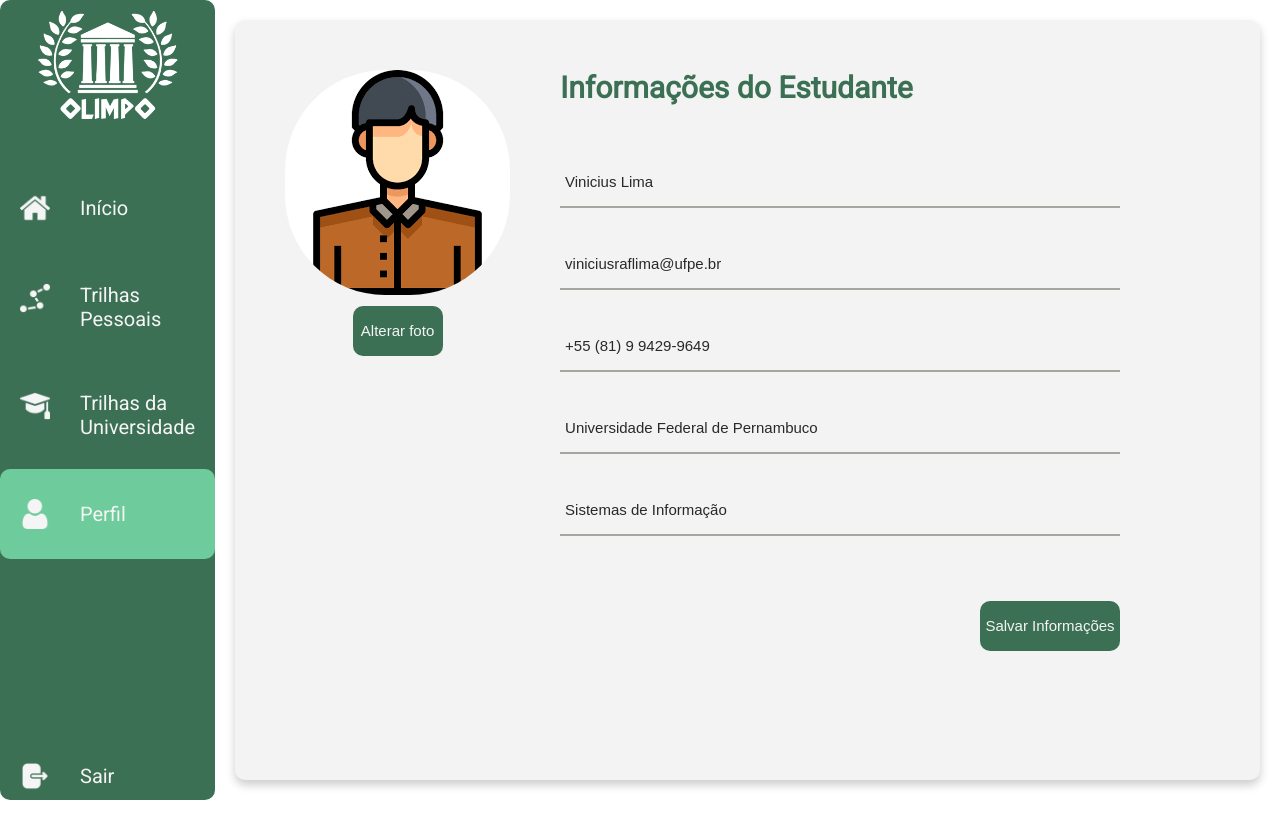
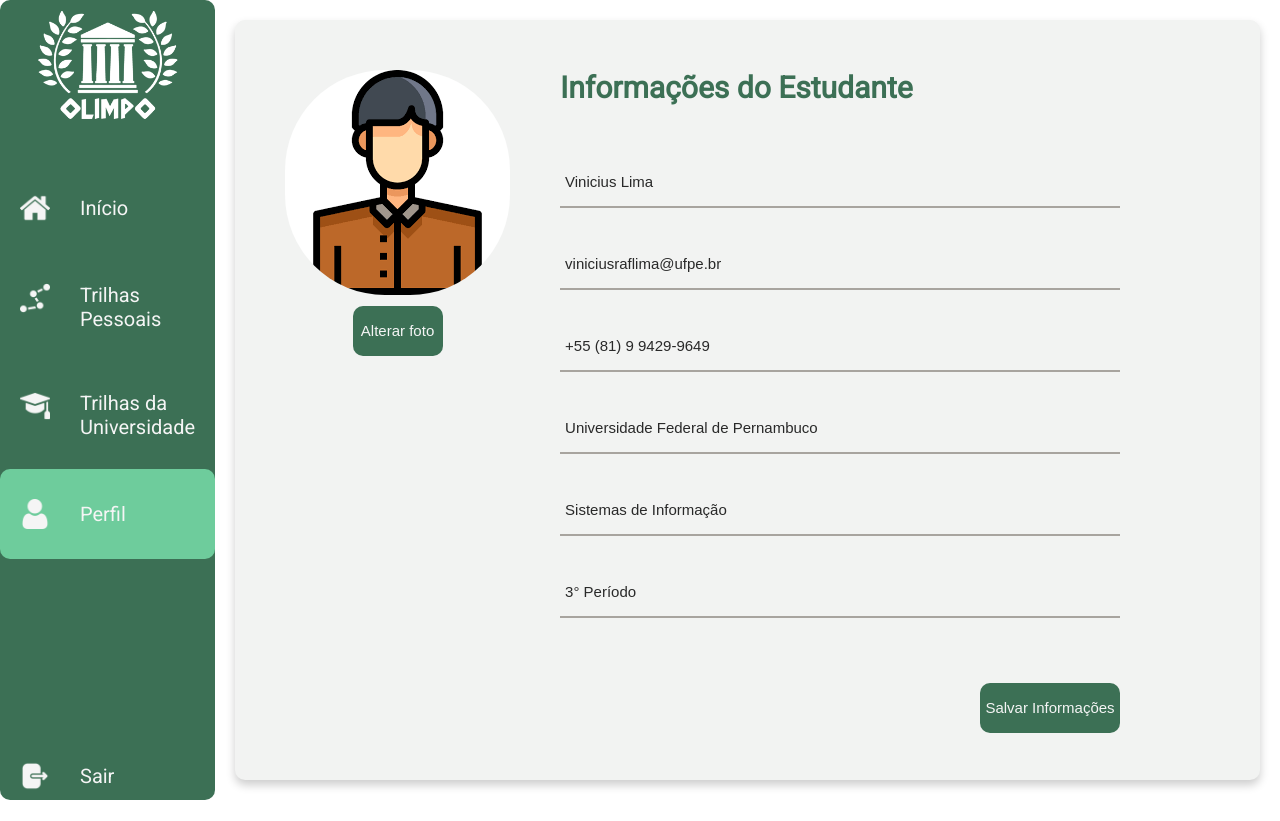
Before and after one commit to lima-vinicius/group4-if977-frontend, a React (Create React App) app: page /student-profile in a window 1280 px wide. Built offline with nearby package versions, Linux system fonts and the light colour scheme.

Commit message:
feature/improvement-all-flow: improvement the login and register flow

```diff
--- a/src/views/LoginPage/index.jsx
+++ b/src/views/LoginPage/index.jsx
@@ -7,31 +7,30 @@ import logo from "../../assets/olimpo-logo.png"
 // import { useInfo } from '../../context/UserContext';
 
 const Login = () => {
-    const [redirect, setRedirect] = useState(false);
+    // const [redirect, setRedirect] = useState(false);
     // const [, setUserInfo] = useInfo()[0];
 
       const [email, setEmail] = useState("");
       const [password, setPassword] = useState("");
 
-    const handleLogin = async () => {
-        window.location.href = '/student-dashboard'
-        // const makeLogin = await [Realizar a requisição para a a rota de login e colocar o objeto de login no body] ;
-        // setUserInfo(makeLogin.data.data.user);
-        // const { token } = await makeLogin.data.data;
-        // const { id, permission } = await makeLogin.data.data.user;
-        // localStorage.setItem('olimpo-token', token);
-        // localStorage.setItem('olimpo-id', id);
+    // const handleLogin = async () => {
+    //     const makeLogin = await [Realizar a requisição para a a rota de login e colocar o objeto de login no body] ;
+    //     setUserInfo(makeLogin.data.data.user);
+    //     const { token } = await makeLogin.data.data;
+    //     const { id, permission } = await makeLogin.data.data.user;
+    //     localStorage.setItem('olimpo-token', token);
+    //     localStorage.setItem('olimpo-id', id);
 
-        // if (permission === 1) {
-        //     setRedirect({
-        //       pathname: '/college',
-        //     });
-        //   } else if (permission === 2) {
-        //     setRedirect({
-        //       pathname: '/student',
-        //     });
-        // }
-    }
+    //     if (permission === 1) {
+    //         setRedirect({
+    //           pathname: '/college',
+    //         });
+    //       } else if (permission === 2) {
+    //         setRedirect({
+    //           pathname: '/student',
+    //         });
+    //     }
+    // }
 
     return (
         <LayoutComponents>
--- a/src/views/StudentProfilePage/index.jsx
+++ b/src/views/StudentProfilePage/index.jsx
@@ -49,6 +49,13 @@ const StudentProfile = () => {
                     value='Sistemas de Informação'
                     />
                 </div>
+                <div className="wrap-input-profile">
+                    <input
+                    className="input-profile"
+                    type="text"
+                    value='3° Período'
+                    />
+                </div>
 
                 <button className='profile-btn salve-information'>Salvar Informações</button>
                 </div>
```
Also changed, not shown: src/views/StudentRegisterPage/index.jsx (+8 -14 lines).
